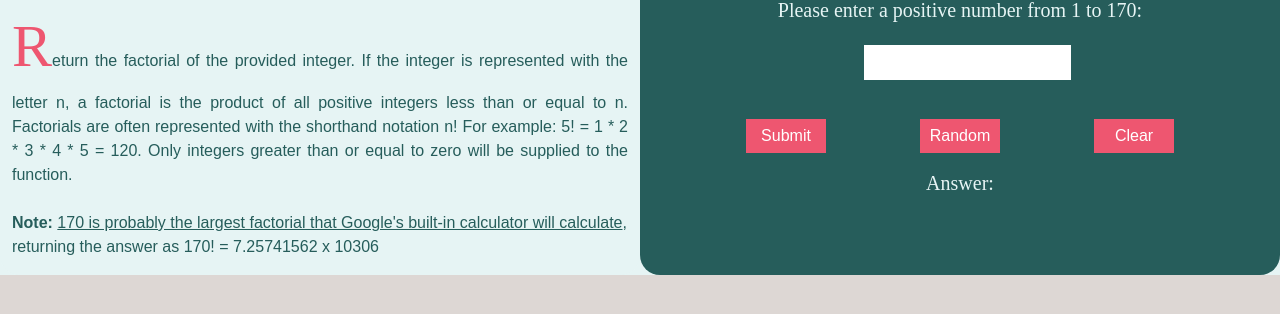
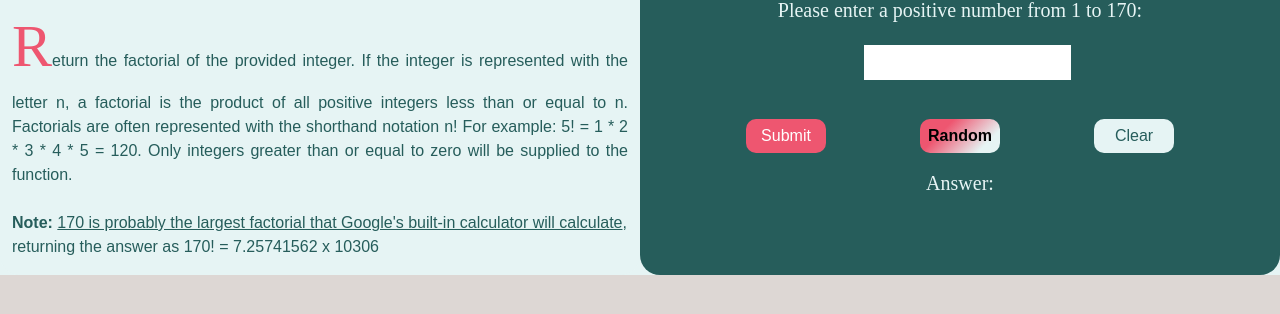
Before and after one commit to liemle417/Factorial-A-Number, a plain HTML site: page index.html in a window 1280 px wide. Shown: the part 308-622 px from the top of the page. Drawn offline with Linux system fonts and the light colour scheme; a web font is replaced by a local one.

Commit message:
Update styles.css 7-1-2022
+Added border-radius to button
+Added color for buttons.

```diff
--- a/css/styles.css
+++ b/css/styles.css
@@ -7,6 +7,7 @@
   --color-secondary: #DDD7D4;
   --color-font: #265D5B;
   --color-wrapper: #E6F4F4;
+  --color-special-black: black;
   --color-neutral: white;
   --color-neutral-light: #D2D2D2;
   --font-small: 20px;
@@ -108,6 +109,24 @@ button{
   margin: 15px 0;
 }
 
+#submitting,
+#randomize,
+#clear{
+  border-radius: 10px;
+}
+
+#randomize{
+  background-color: #90d5ec;
+  background-image: linear-gradient(315deg, #E6F4F4 20%, #ee5670 70%);
+  color: var(--color-special-black);
+  font-weight: bold;
+}
+
+#clear{
+  background-color: var(--color-wrapper);
+  color: var(--color-font);
+}
+
 .footer p:nth-child(1){
   font-family: 'Fredericka the Great';
   font-size: var(--font-small);
```
